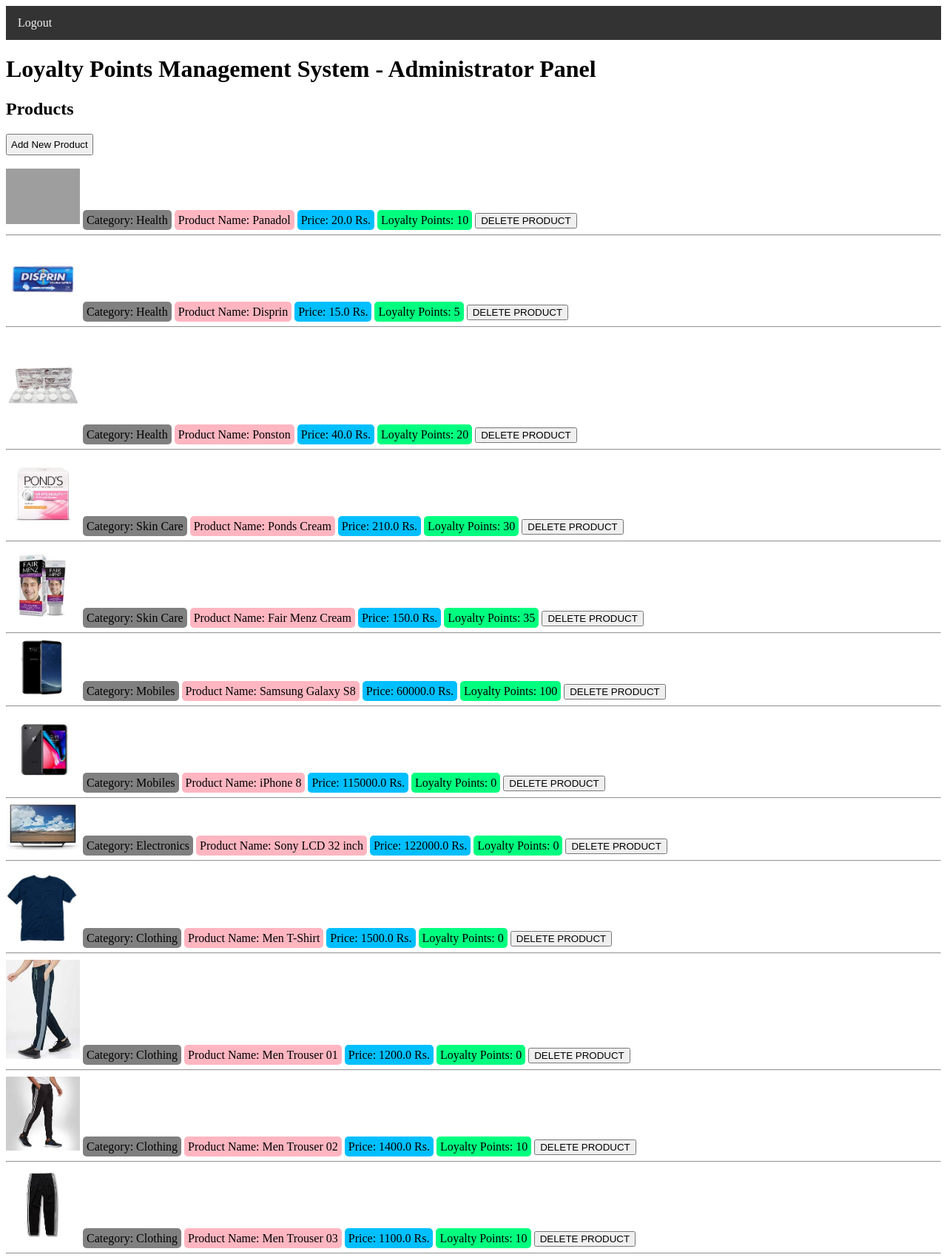
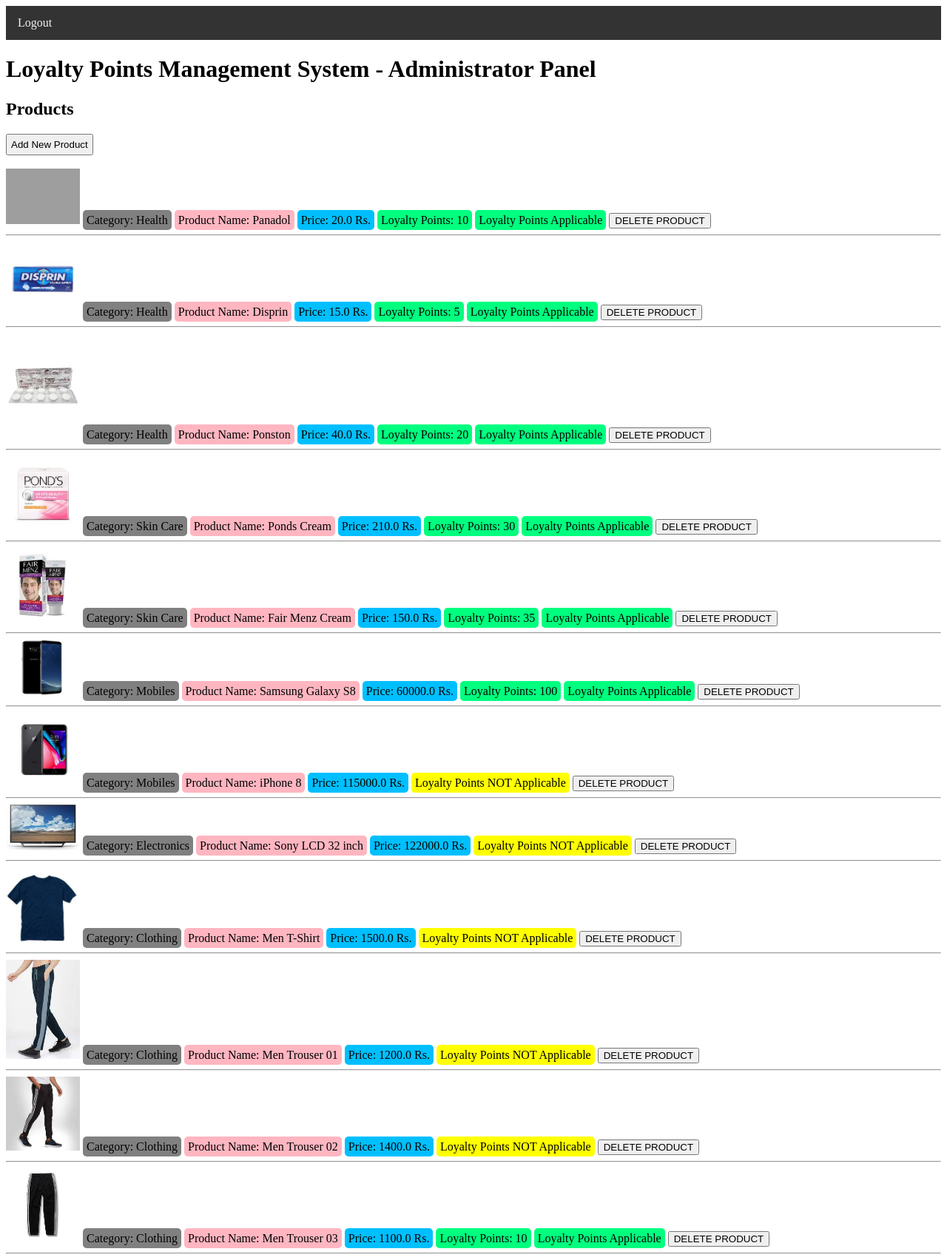
Before and after one commit to macwindow10/loyalty_points_management_system, a Flask app: page /adminpanel in a window 1280 px wide. Shown: the whole page at 74% size. Run offline with Flask 2, Linux system fonts and the light colour scheme; data comes from the database, SQL or seed files in the repository; both versions use the stored data as it was after the commit; grey boxes are pictures that could not be loaded.

Commit message:
loyalty points applicable on products?, loyalty points expiry

```diff
--- a/main.py
+++ b/main.py
@@ -4,7 +4,6 @@ from flask_session import Session
 import sqlite3
 from datetime import date
 from dateutil.relativedelta import relativedelta
-
 
 app = Flask(__name__, static_url_path='/static')
 app.config["SESSION_PERMANENT"] = False
@@ -293,7 +292,9 @@ def profile():
 def adminpanel():
     print('adminpanel')
     conn = get_db_connection()
-    products = conn.execute('SELECT c.name cname, p.id pid, p.name pname, p.price, p.loyalty_points, p.image_path '
+    products = conn.execute('SELECT c.name cname, p.id pid, p.name pname, '
+                            'p.price, p.loyalty_points, p.image_path, '
+                            'p.loyalty_points_applicable '
                             'FROM product p INNER JOIN category c '
                             'ON p.category_id=c.id '
                             'ORDER BY c.id').fetchall()
--- a/templates/adminpanel.html
+++ b/templates/adminpanel.html
@@ -44,6 +44,11 @@
             border-radius: 5px;
             padding: 5px;
         }
+        .badge_loyalty_points_not_applicable {
+            background-color: yellow;
+            border-radius: 5px;
+            padding: 5px;
+        }
     </style>
 </head>
 <body>
@@ -67,9 +72,15 @@
     <span class="badge_category">Category: {{ product['cname'] }}</span>
     <span class="badge_product">Product Name: {{ product['pname'] }}</span>
     <span class="badge_price">Price: {{ product['price'] }} Rs.</span>
+    {% if product['loyalty_points_applicable'] == 1 %}
     <span class="badge_loyalty_points">Loyalty Points: {{ product['loyalty_points'] }}</span>
+    <span class="badge_loyalty_points">Loyalty Points Applicable</span>
+    {% else %}
+    <span class="badge badge_loyalty_points_not_applicable">Loyalty Points NOT Applicable</span>
+    {% endif %}
 
-    <span class="badge_delete"><input type="button" onclick="delete_product({{ product['pid'] }})" value="DELETE PRODUCT" /></span>
+    <span class="badge_delete"><input type="button" onclick="delete_product({{ product['pid'] }})"
+                                      value="DELETE PRODUCT"/></span>
 
 </div>
 
@@ -84,6 +95,8 @@
         function delete_product(id) {
             window.location.href = '/delete_product?id=' + id;
         }
+
+
 </script>
 </body>
 </html>
```
Also changed, not shown: templates/index.html (+11 -0 lines), loyalty_points.db, 2 other files.
